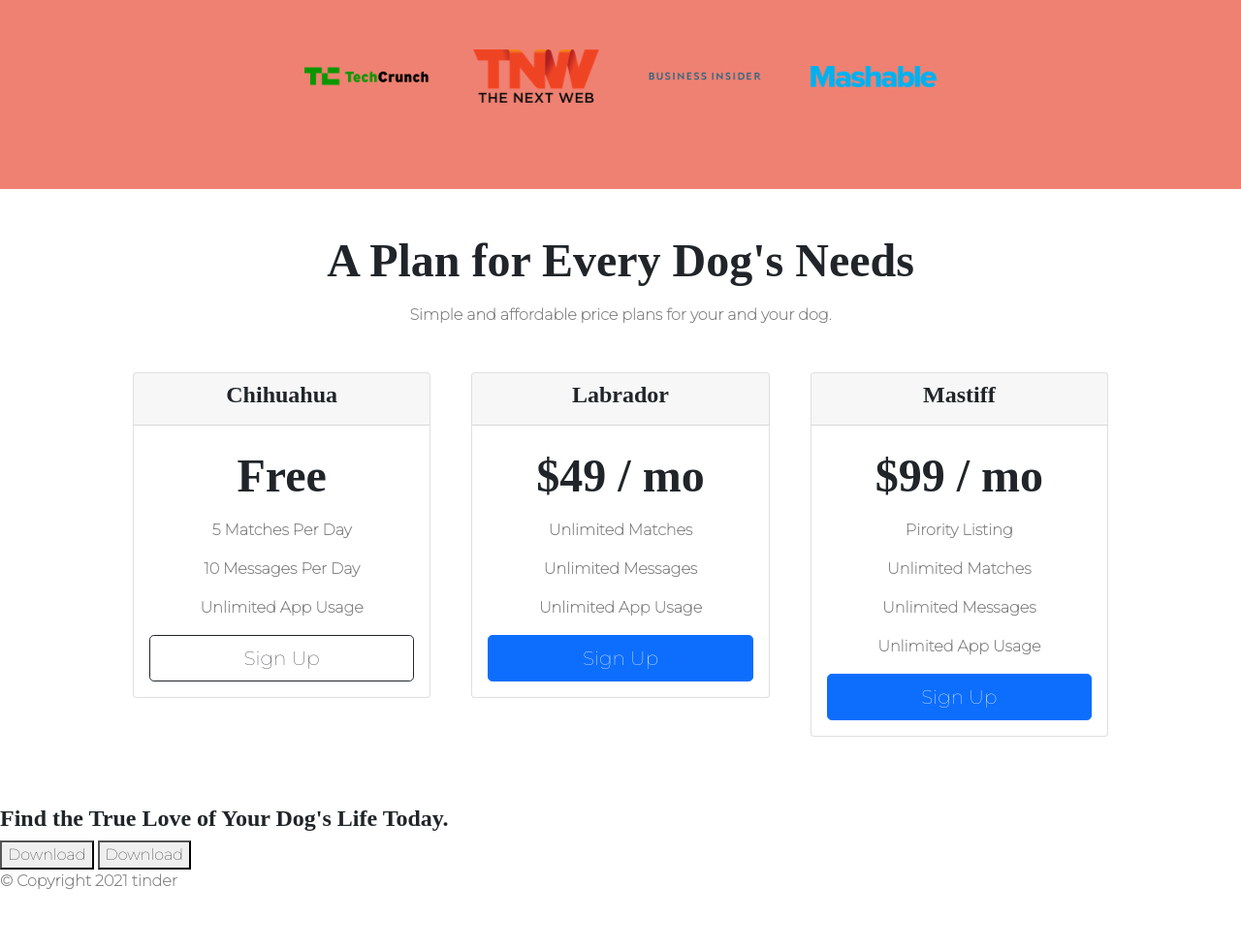
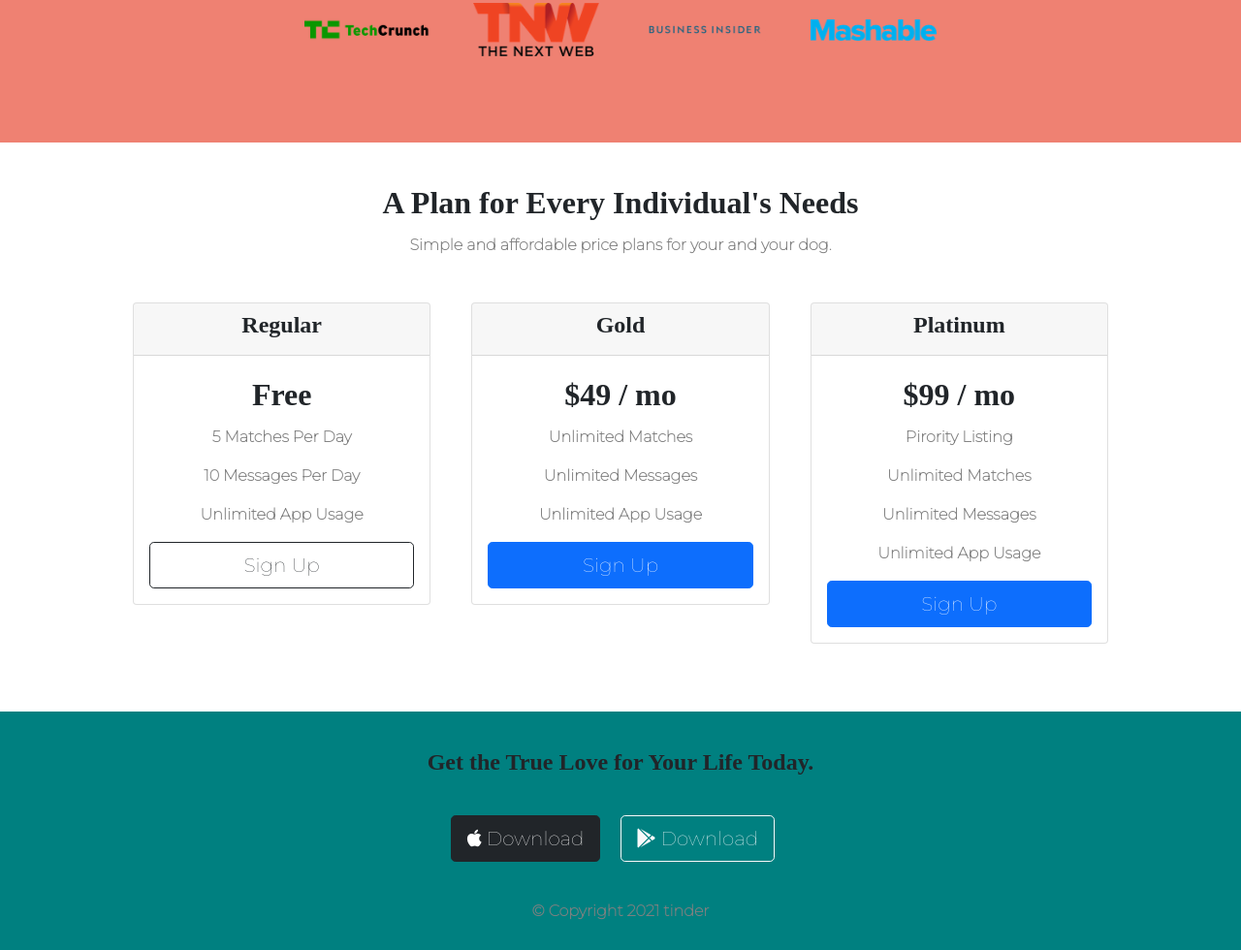
Before and after one commit to i-sachinkumar/Web-development-projects, a plain HTML site: page Topic-wise/bootstrap-learning/index.html in a window 1280 px wide. Shown: the part 1563-2543 px from the top of the page at 97% size. Before the commit the page ends 2500 px from the top, so only its background shows below. Drawn offline with nearby package versions, Linux system fonts and the light colour scheme.

Commit message:
index for all the pages

```diff
--- a/Topic-wise/bootstrap-learning/css/styles.css
+++ b/Topic-wise/bootstrap-learning/css/styles.css
@@ -92,7 +92,7 @@ p{
 h2{
     font-family: "Montserrat Bold";
     font-weight: bold;
-    font-size: 3rem;
+    font-size: 2rem;
     line-height: 1.5;
 }
 
@@ -125,3 +125,14 @@ h2{
 .btn-pricing{
     padding: 3% 2%;
 }
+
+#cta{
+    padding: 3% 10%;
+    text-align: center;
+    background-color: teal;
+}
+#footer{
+    text-align: center;
+    background-color: teal;
+    padding-bottom: 1%;
+}
--- a/Topic-wise/bootstrap-learning/index.html
+++ b/Topic-wise/bootstrap-learning/index.html
@@ -60,7 +60,7 @@
                     <a class="nav-link" href=""> Matches</a>
                 </li>
                 <li class="nav-item">
-                    <a class="nav-link" href=""> Setting</a>
+                    <a class="nav-link" href=""> Settings</a>
                 </li>
             </ul>
         </div>
@@ -174,6 +174,12 @@
                 <img class="img-testimonial" src="images/lady-img.jpg" alt="lady-profile">
                 <em>Beverly, Illinois</em>
             </div>
+            <div class="carousel-item">
+                <h2 class="testimonial-text">I was so sad earlier, then one day I got a match on tinder, she gave me a
+                    suggestion, now I'm very happy with my hands</h2>
+                <img class="img-testimonial" src="images/subhash.jpg" alt="subhash-profile">
+                <em>Beverly, Illinois</em>
+            </div>
         </div>
         <button class="carousel-control-prev" type="button" data-bs-target="#testimonial-slides" data-bs-slide="prev">
             <span class="carousel-control-prev-icon" aria-hidden="true"></span>
@@ -204,14 +210,14 @@
 
 <section id="pricing">
 
-    <h2>A Plan for Every Dog's Needs</h2>
+    <h2>A Plan for Every Individual's Needs</h2>
     <p>Simple and affordable price plans for your and your dog.</p>
 
     <div class="row">
         <div class="btn-pricing col-lg-4 col-md-6">
             <div class="card ">
                 <div class="card-header">
-                    <h3>Chihuahua</h3>
+                    <h3>Regular</h3>
                 </div>
                 <div class="card-body">
                     <h2>Free</h2>
@@ -229,7 +235,7 @@
         <div class="btn-pricing col-lg-4 col-md-6">
             <div class="card">
                 <div class="card-header">
-                    <h3>Labrador</h3>
+                    <h3>Gold</h3>
                 </div>
                 <div class="card-body">
                     <h2>$49 / mo</h2>
@@ -246,7 +252,7 @@
         <div class="btn-pricing col-lg-4">
             <div class="card">
                 <div class="card-header">
-                    <h3>Mastiff</h3>
+                    <h3>Platinum</h3>
                 </div>
                 <div class="card-body">
                     <h2>$99 / mo</h2>
@@ -268,9 +274,12 @@
 
 <section id="cta">
 
-    <h3>Find the True Love of Your Dog's Life Today.</h3>
-    <button type="button">Download</button>
-    <button type="button">Download</button>
+    <h3>Get the True Love for Your Life Today.</h3>
+    <button class="btn btn-dark btn-lg btn-download" type="button"><i class="fab fa-apple"></i> Download
+    </button>
+    <button class="btn btn-outline-light btn-lg btn-download" type="button"><i class="fab fa-google-play"></i>
+        Download
+    </button>
 
 </section>
 
```
Also changed, not shown: Topic-wise/bootstrap-learning/images/subhash.jpg (added).
